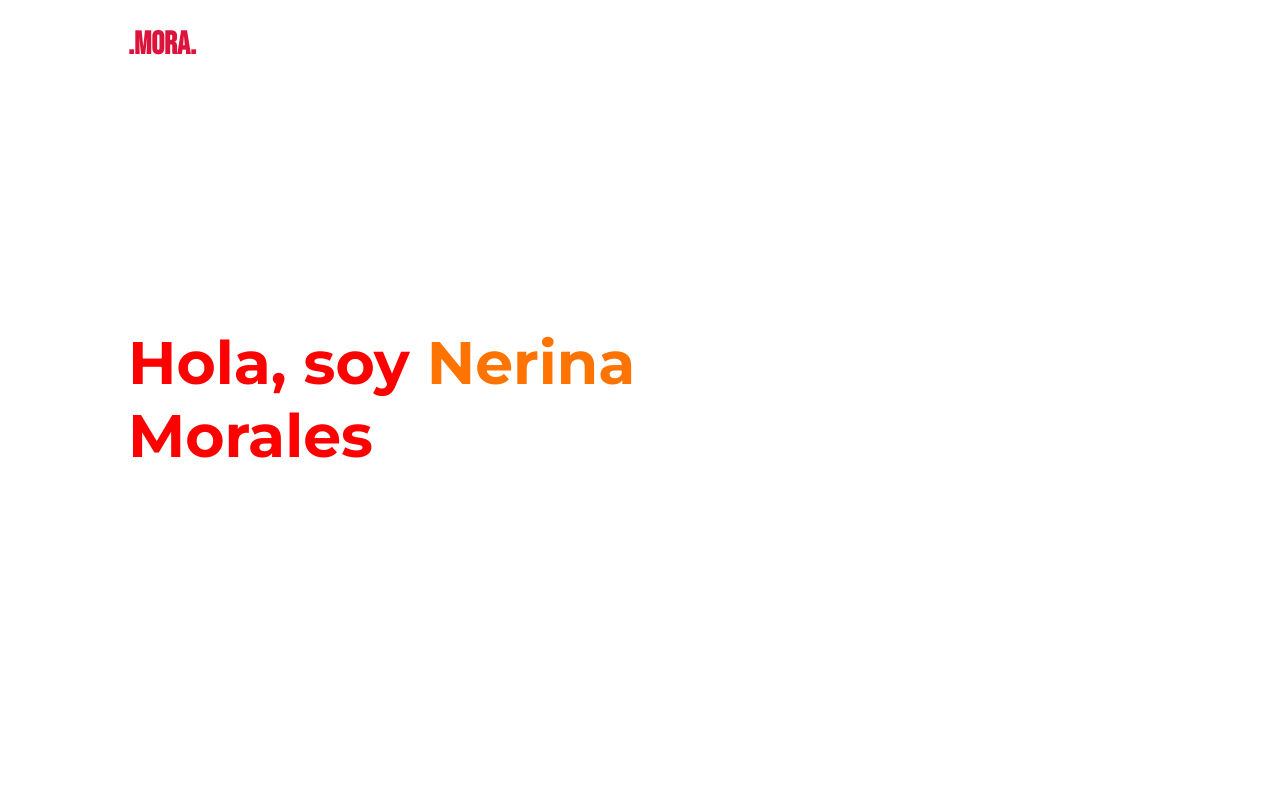
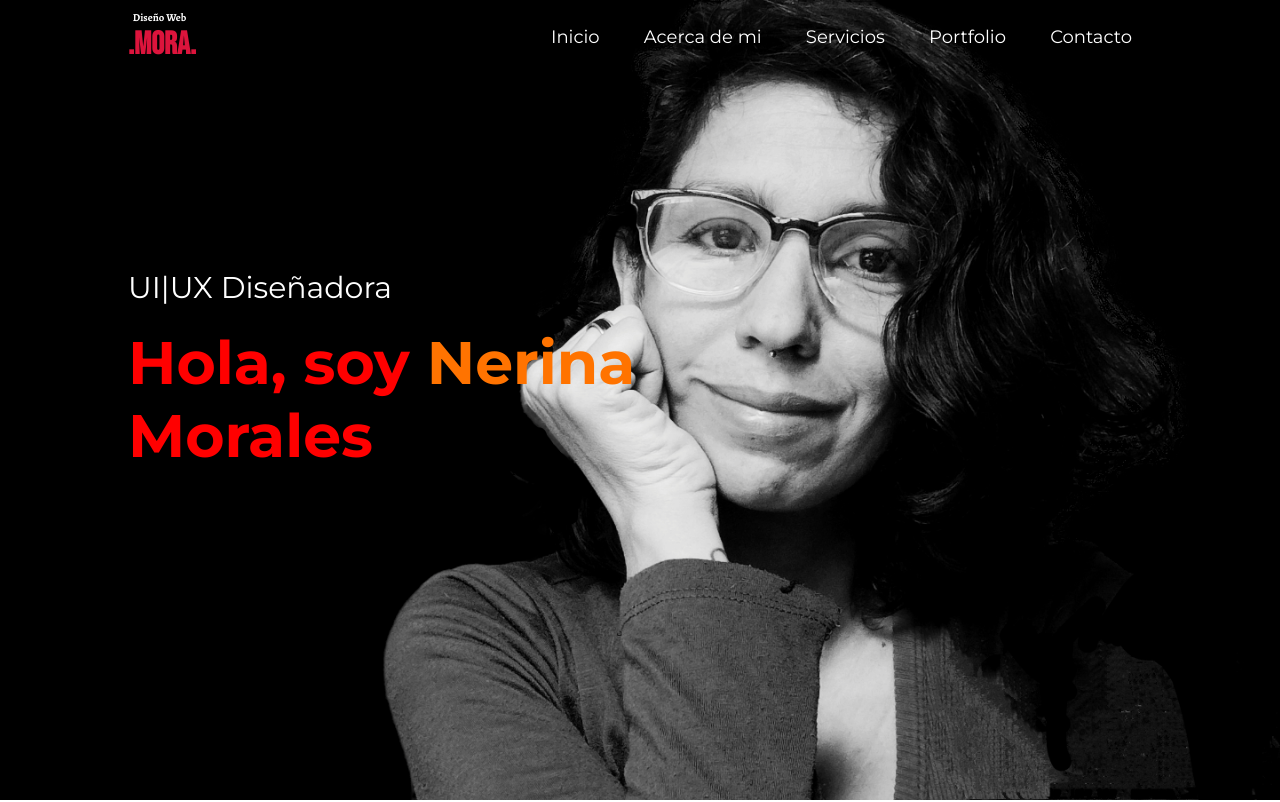
Before and after one commit to Moranegra/portfolioTicmas, a plain HTML site: page index.html in a window 1280 px wide. Shown: the top 802 px of the page. Drawn offline with nearby package versions, Linux system fonts and the light colour scheme.

Commit message:
arreglos portada

```diff
--- a/css/estilo.css
+++ b/css/estilo.css
@@ -21,7 +21,7 @@ body {
 header {
     width: 100%;
     height: 100vh;
-    background-image: url('imagen/retratohome.png');
+    background-image: url('../imagen/retratohome.png');
     background-size: cover;
     background-position: center;
 }
```
